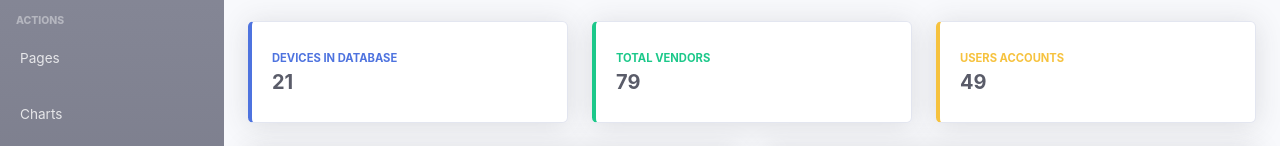
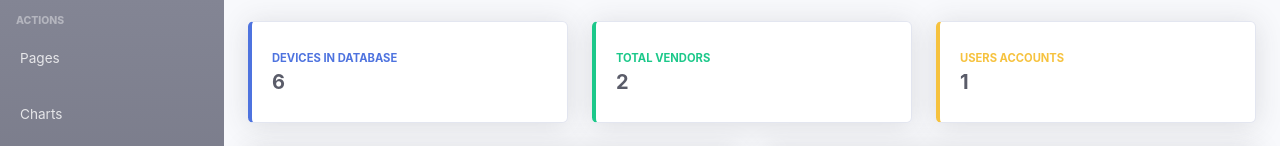
Before and after one commit to ehgarcia/dashboard_grupo_10_ghemma, a React (Create React App) app in the folder frontend/: page / in a window 1280 px wide. Shown: the part 131-277 px from the top of the page. Built offline with nearby package versions, Linux system fonts and the light colour scheme.

Commit message:
agregando al frontend

```diff
--- a/frontend/public/index.html
+++ b/frontend/public/index.html
@@ -24,7 +24,7 @@
       work correctly both with client-side routing and a non-root public URL.
       Learn how to configure a non-root public URL by running `npm run build`.
     -->
-    <title>React App</title>
+    <title>Ghemma Store</title>
   </head>
   <body>
     <noscript>You need to enable JavaScript to run this app.</noscript>
--- a/frontend/src/components/ContentRowTop.jsx
+++ b/frontend/src/components/ContentRowTop.jsx
@@ -19,7 +19,7 @@ export function ContentRowTop() {
 									<div className="row no-gutters align-items-center">
 										<div className="col mr-2">
 											<div className="text-xs font-weight-bold text-primary text-uppercase mb-1">Devices In Database</div>
-											<div className="h5 mb-0 font-weight-bold text-gray-800">21</div>
+											<div className="h5 mb-0 font-weight-bold text-gray-800">6</div>
 										</div>
 										<div className="col-auto">
 											<i className="fas fa-film fa-2x text-gray-300"></i>
@@ -36,7 +36,7 @@ export function ContentRowTop() {
 									<div className="row no-gutters align-items-center">
 										<div className="col mr-2">
 											<div className="text-xs font-weight-bold text-success text-uppercase mb-1"> Total Vendors</div>
-											<div className="h5 mb-0 font-weight-bold text-gray-800">79</div>
+											<div className="h5 mb-0 font-weight-bold text-gray-800">2</div>
 										</div>
 										<div className="col-auto">
 											<i className="fas fa-award fa-2x text-gray-300"></i>
@@ -54,7 +54,7 @@ export function ContentRowTop() {
 										<div className="col mr-2">
 											<div className="text-xs font-weight-bold text-warning text-uppercase mb-1">Users Accounts
 											</div>
-											<div className="h5 mb-0 font-weight-bold text-gray-800">49</div>
+											<div className="h5 mb-0 font-weight-bold text-gray-800">1</div>
 										</div>
 										<div className="col-auto">
 											<i className="fas fa-user fa-2x text-gray-300"></i>
@@ -76,7 +76,6 @@ export function ContentRowTop() {
 									<div className="text-center">
 										<img className="img-fluid px-3 px-sm-4 mt-3 mb-4" style={{width: `40rem`}} src={'https://www.mgmstore.com.ar/1442-home_default/Apple-iPhone-14-Pro-Max-1TB.jpg'} alt=" Star Wars - Mandalorian " />
 									</div>
-									<p>Lorem ipsum dolor sit amet consectetur adipisicing elit. Dolores, consequatur explicabo officia inventore libero veritatis iure voluptate reiciendis a magnam, vitae, aperiam voluptatum non corporis quae dolorem culpa citationem ratione aperiam voluptatum non corporis ratione aperiam voluptatum quae dolorem culpa ratione aperiam voluptatum?</p>
 									<a className="btn btn-danger" target="_blank" rel="nofollow" href="/">View Device detail</a>
 								</div>
 							</div>
```
Also changed, not shown: frontend/src/assets/images/logo-DH.png.
